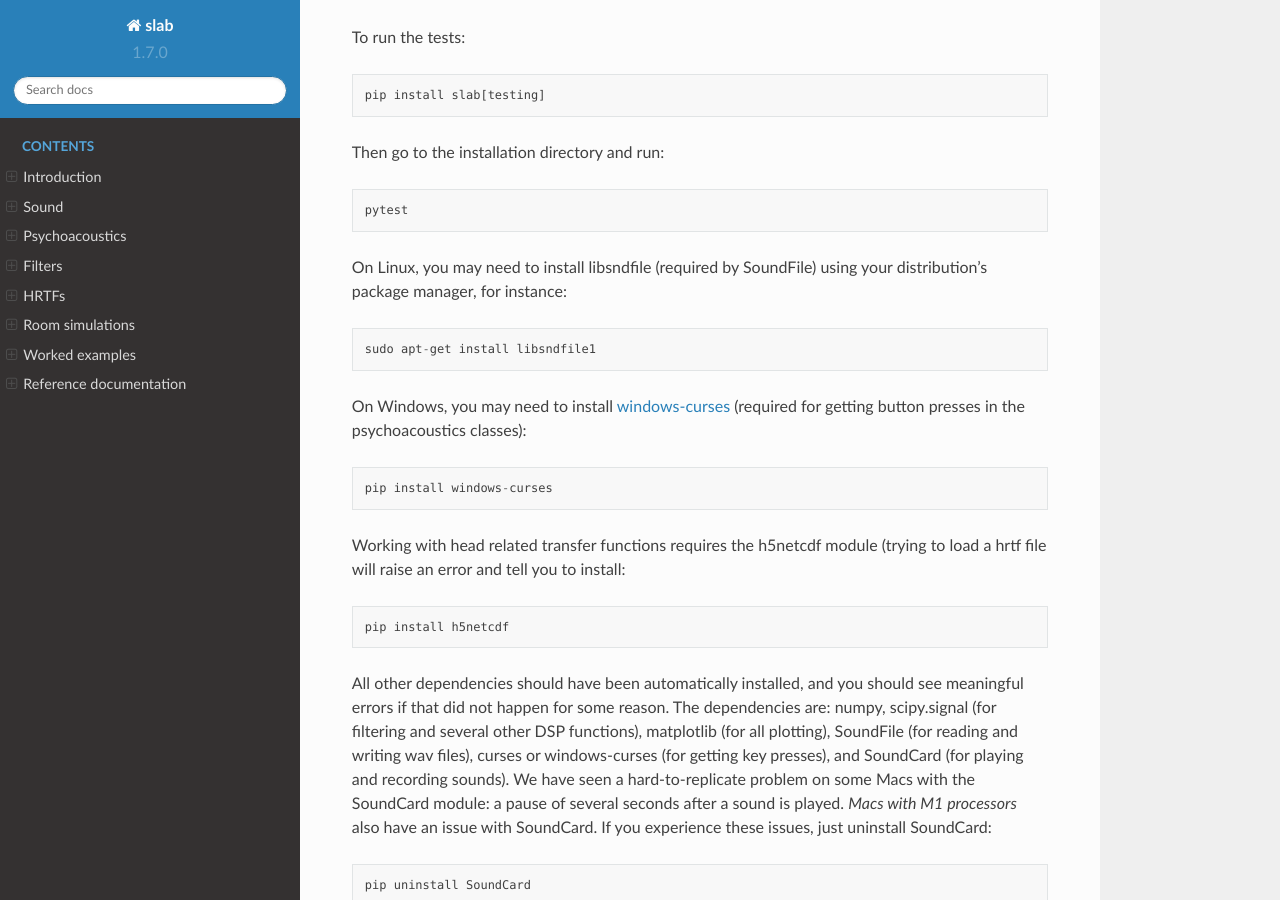
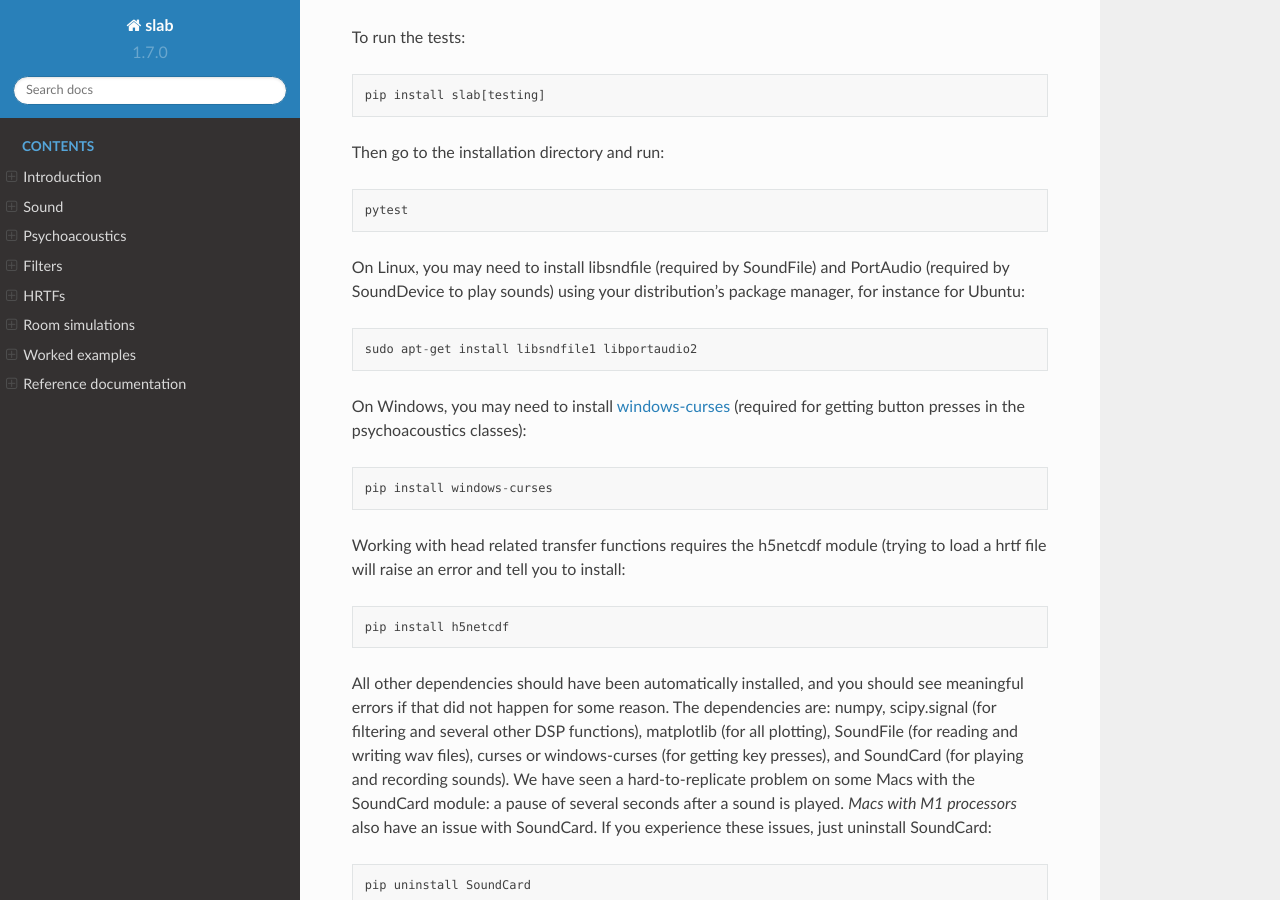
Before and after one commit to DrMarc/slab, a Sphinx documentation site: the page built from docs/index.rst, in a window 1280 px wide and 900 px high, scrolled down 1067 px. Built offline with Sphinx 7.4.7 and the Read the Docs theme 2.0.0, drawn with Linux system fonts in a browser that asks for light colours.

Commit message:
libportaudio installed for testing

```diff
--- a/docs/index.rst
+++ b/docs/index.rst
@@ -37,9 +37,9 @@ Then go to the installation directory and run::
 
     pytest
 
-On Linux, you may need to install libsndfile (required by SoundFile) using your distribution's package manager, for instance::
+On Linux, you may need to install libsndfile (required by SoundFile) and PortAudio (required by SoundDevice to play sounds) using your distribution's package manager, for instance for Ubuntu::
 
-    sudo apt-get install libsndfile1
+    sudo apt-get install libsndfile1 libportaudio2
 
 On Windows, you may need to install `windows-curses <https://pypi.org/project/windows-curses/>`_ (required for getting button presses in the psychoacoustics classes)::
 
```
Also changed, not shown: 1 other file.
